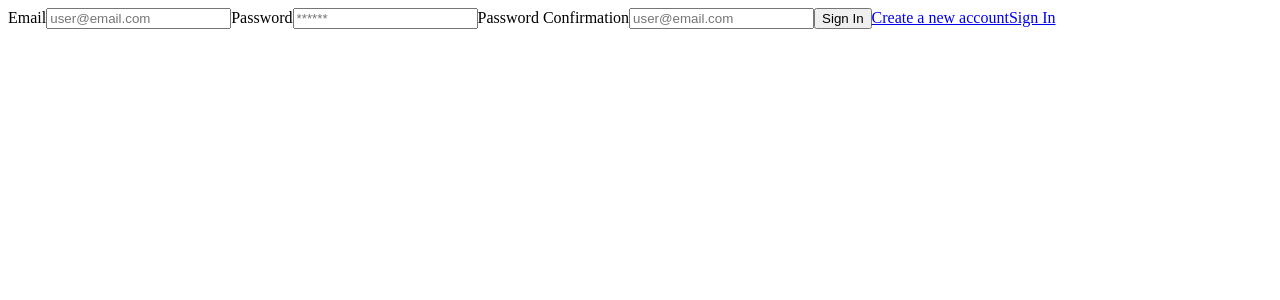
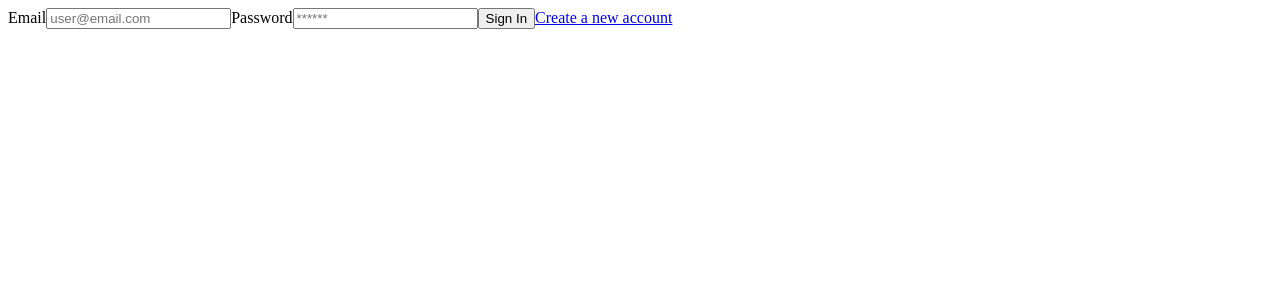
Before and after one commit to widzthedvloper/calories-tracker-frontend, a React (Create React App) app: page / in a window 1280 px wide. Shown: the top 300 px of the page. Built offline with nearby package versions, Linux system fonts and the light colour scheme.

Commit message:
Create log in functionality

```diff
--- a/package.json
+++ b/package.json
@@ -6,6 +6,9 @@
     "@testing-library/jest-dom": "^5.14.1",
     "@testing-library/react": "^11.2.7",
     "@testing-library/user-event": "^12.8.3",
+    "bindings": "^1.5.0",
+    "file-uri-to-path": "^2.0.0",
+    "nan": "^2.15.0",
     "react": "^17.0.2",
     "react-dom": "^17.0.2",
     "react-redux": "^7.2.5",
--- a/src/API/api.js
+++ b/src/API/api.js
@@ -1,4 +1,4 @@
-const logUser = async (username, password) => {
+const logUser = async (user) => {
   try {
     const response = await fetch('https://fierce-escarpment-48376.herokuapp.com/auth/login', {
       method: 'POST',
@@ -6,7 +6,7 @@ const logUser = async (username, password) => {
         'Content-Type': 'application/json',
         Accept: 'application/json',
       },
-      body: JSON.stringify(username, password),
+      body: JSON.stringify(user),
     });
     return response.json();
   } catch (error) {
--- a/src/App.js
+++ b/src/App.js
@@ -1,35 +1,23 @@
 /* eslint-disable react/prop-types */
 import React from 'react';
 import { connect } from 'react-redux';
-import { Switch, Route, BrowserRouter as Router } from 'react-router-dom';
 import HeadComponent from './component/HeadComponent';
-import FooterComponent from './component/FooterComponenet';
-import SignInComponent from './component/SignInComponent';
+import FooterComponent from './component/FooterComponent';
 
 const mapState = (state) => ({
-  userOauth: state.user.userOauth,
+  userOauth: state.user.auth_token,
 });
 
 function App({ userOauth }) {
-  if (userOauth === null) {
-    return (
-      <Router>
-        <div className="App">
-          <Switch>
-            <Route path="/" component={SignInComponent} exact />
-          </Switch>
-        </div>
-      </Router>
-    );
-  }
   return (
-    <div className="App">
+    <>
       <HeadComponent />
-      Data form Redux:
-      {' '}
-      {userOauth}
+      <h1>
+        You made it to the main page:
+        {userOauth}
+      </h1>
       <FooterComponent />
-    </div>
+    </>
   );
 }
 
--- /dev/null
+++ b/src/action/index.js
@@ -0,0 +1,10 @@
+import logUser from '../API/api';
+
+const checkUser = (user) => async (dispatch) => {
+  const payload = await logUser(user);
+  dispatch(
+    { type: 'LOG-USER', payload },
+  );
+};
+
+export default checkUser;
--- a/src/component/FooterComponenet.js
+++ b/src/component/FooterComponent.js
@@ -1,6 +1,6 @@
 import React from 'react';
 
-function FooterComponenet() {
+function FooterComponent() {
   return (
     <div className="footer-nav">
       <div className="nav-item">
@@ -19,4 +19,4 @@ function FooterComponenet() {
   );
 }
 
-export default FooterComponenet;
+export default FooterComponent;
--- /dev/null
+++ b/src/component/Routes.js
@@ -0,0 +1,18 @@
+import React from 'react';
+import { BrowserRouter, Switch, Route } from 'react-router-dom';
+import App from '../App';
+import SignInComponent from './SignInComponent';
+
+const Routes = () => (
+  <BrowserRouter>
+    <div className="route">
+      <Switch>
+        <Route exact path="/" component={SignInComponent} />
+        <Route exact path="/App" component={App} />
+      </Switch>
+    </div>
+  </BrowserRouter>
+
+);
+
+export default Routes;
--- a/src/component/SignInComponent.js
+++ b/src/component/SignInComponent.js
@@ -1,35 +1,44 @@
-/* eslint-disable react/button-has-type */
-/* eslint-disable no-console */
+/* eslint-disable jsx-a11y/click-events-have-key-events */
+/* eslint-disable jsx-a11y/no-static-element-interactions */
+/* eslint-disable jsx-a11y/anchor-is-valid */
 import React, { useState } from 'react';
-import logUser from '../API/api';
+import { useHistory } from 'react-router-dom';
+import { useDispatch } from 'react-redux';
+import checkUser from '../action';
 
 const SignInComponent = () => {
-  const [btnName, setBtnName] = useState('Sign In');
+  const [email, setEmail] = useState('');
+  const [password, setPassword] = useState('');
+  const history = useHistory();
+  const dispatch = useDispatch();
 
-  if (document.querySelector('.sign-up')) {
-    document.querySelector('.sign-up').addEventListener('click', () => {
-      setBtnName('Sign Up');
-    });
-  }
+  const grabEmail = (emailInput) => {
+    setEmail(emailInput);
+  };
+
+  const grabPassword = (passwordInput) => {
+    setPassword(passwordInput);
+  };
+
+  const handleSubmit = (e) => {
+    e.preventDefault();
+    dispatch(checkUser({ email, password }));
+    history.push('/App');
+  };
 
   return (
     <div className="form-confirmation">
-      <form>
+      <form onSubmit={handleSubmit}>
         <label htmlFor="email">
           Email
-          <input id="email" type="email" placeholder="user@email.com" />
+          <input onChange={(e) => grabEmail(e.target.value)} id="email" type="email" value={email} placeholder="user@email.com" />
         </label>
         <label htmlFor="password">
           Password
-          <input id="password" type="password" placeholder="******" />
+          <input onChange={(e) => grabPassword(e.target.value)} id="password" type="password" value={password} placeholder="******" />
         </label>
-        <label htmlFor="password-confirmation">
-          Password Confirmation
-          <input id="password-confirmation" type="email" placeholder="user@email.com" />
-        </label>
-        <button className={btnName}>{btnName}</button>
-        <a href="/" className="sign-up">Create a new account</a>
-        <a href="/" className="sign-in">Sign In</a>
+        <button type="submit" className="sign-in">Sign In</button>
+        <a href="/new/user" className="sign-up">Create a new account</a>
       </form>
     </div>
   );
--- a/src/index.js
+++ b/src/index.js
@@ -2,6 +2,7 @@ import React from 'react';
 import ReactDOM from 'react-dom';
 import { Provider } from 'react-redux';
 import App from './App';
+import Routes from './component/Routes';
 import reportWebVitals from './reportWebVitals';
 import configureStore from './store/configureStore';
 
@@ -10,7 +11,7 @@ const store = configureStore();
 ReactDOM.render(
   <React.StrictMode>
     <Provider store={store}>
-      <App />
+      <Routes />
     </Provider>
   </React.StrictMode>,
   document.getElementById('root'),
--- a/src/reducers/userReducer.js
+++ b/src/reducers/userReducer.js
@@ -1,7 +1,8 @@
 const initialState = {
-  userOauth: null,
+  auth_token: null,
   foods: [],
   calories: [],
+  message: null,
 };
 
 const userReducer = (state = initialState, action) => {
@@ -19,7 +20,13 @@ const userReducer = (state = initialState, action) => {
     case 'LOG-USER':
       return {
         ...state,
-        userOauth: action.payload,
+        auth_token: action.payload.auth_token,
+      };
+    case 'SIGN-USER':
+      return {
+        ...state,
+        auth_token: action.payload.auth_token,
+        message: action.payload.message,
       };
     default:
       return state;
```
Also changed, not shown: 1 other file (tests, documents, lock files or other folders).
